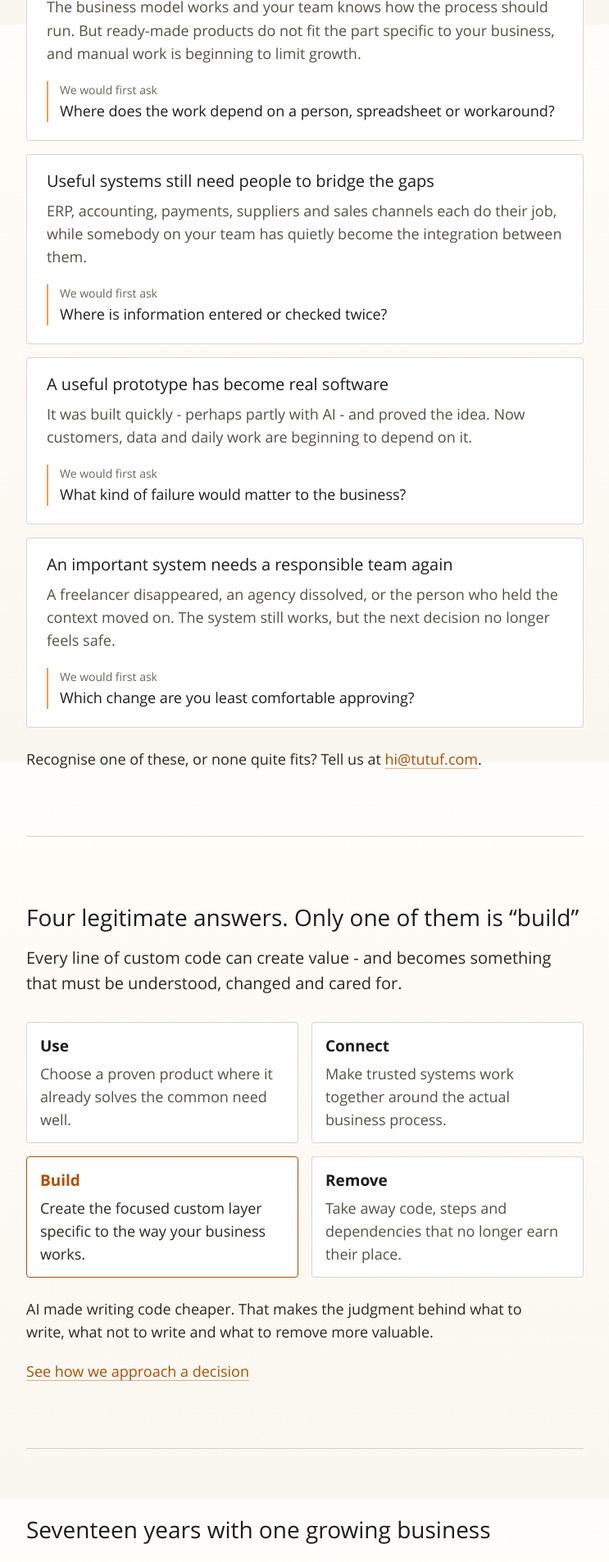
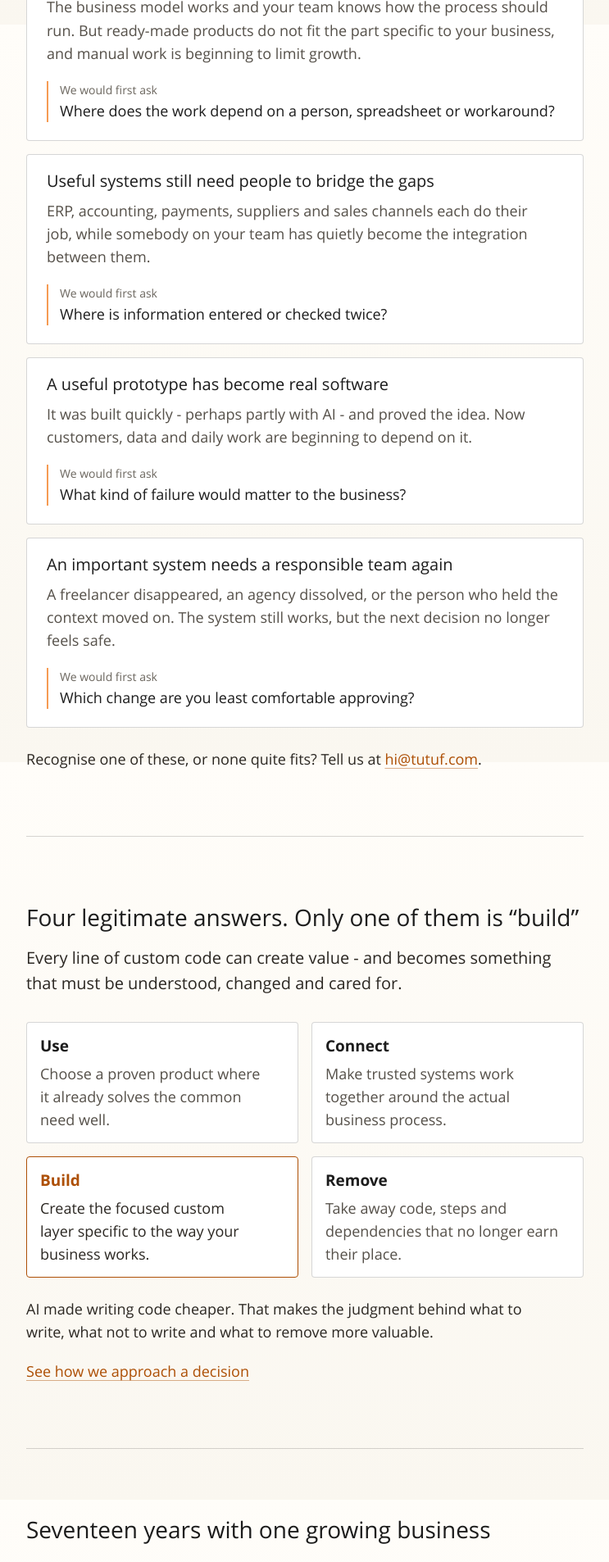
Before and after one commit to tutuf/tutuf.github.io, a Jekyll site: the page built from index.md, in a window 1280 px wide. Shown: the part 870-2776 px from the top of the page at 82% size, without its empty margins (148-891 px from the left). Built offline with Jekyll 4.4.1, drawn with Linux system fonts in a browser that asks for light colours.

Commit message:
Keep the last word of a paragraph off a line of its own
Co-Authored-By: Claude Opus 5.5 <noreply@anthropic.com>

```diff
--- a/assets/css/style.scss
+++ b/assets/css/style.scss
@@ -357,9 +357,11 @@ summary {
     }
   }
 
+  // no paragraph or list item ends on a single short word
   p,
   li {
     color: var(--text);
+    text-wrap: pretty;
   }
 
   // running text keeps to roughly 65 characters a line, which is easier to
```
